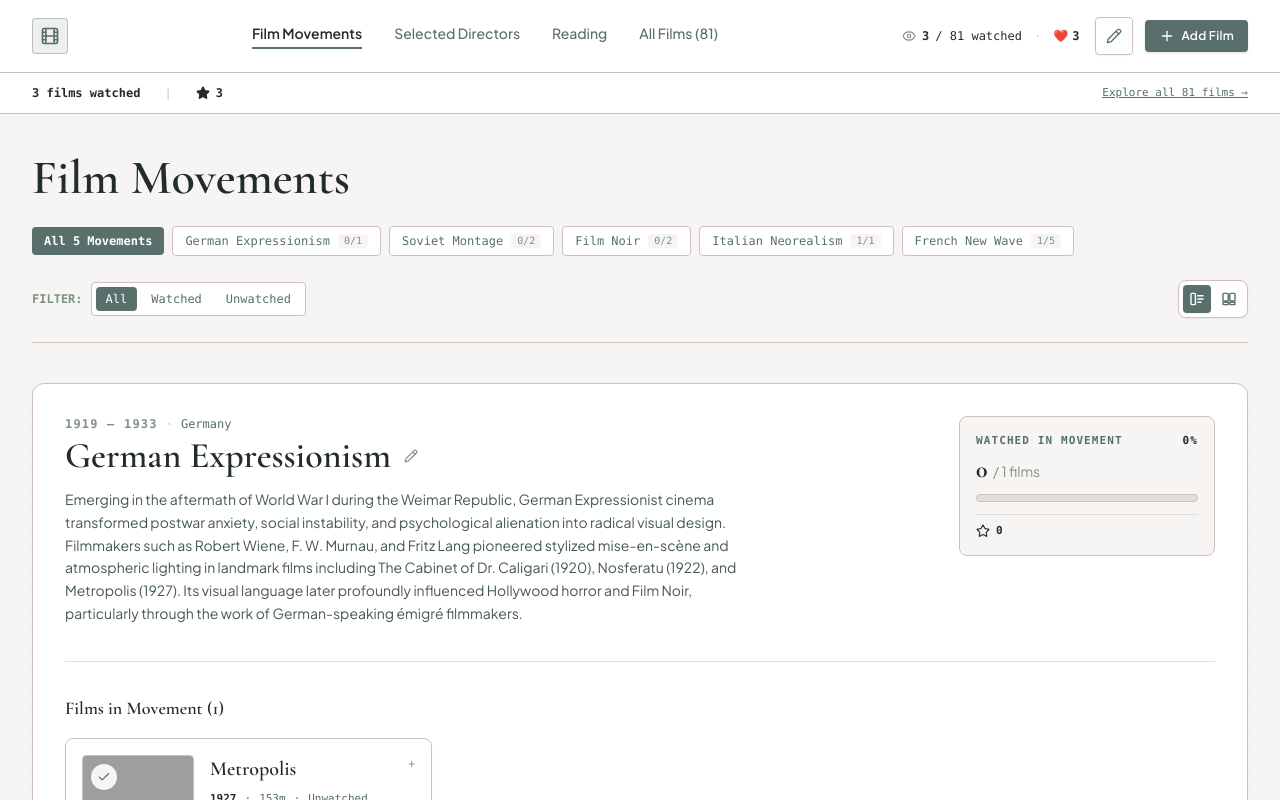
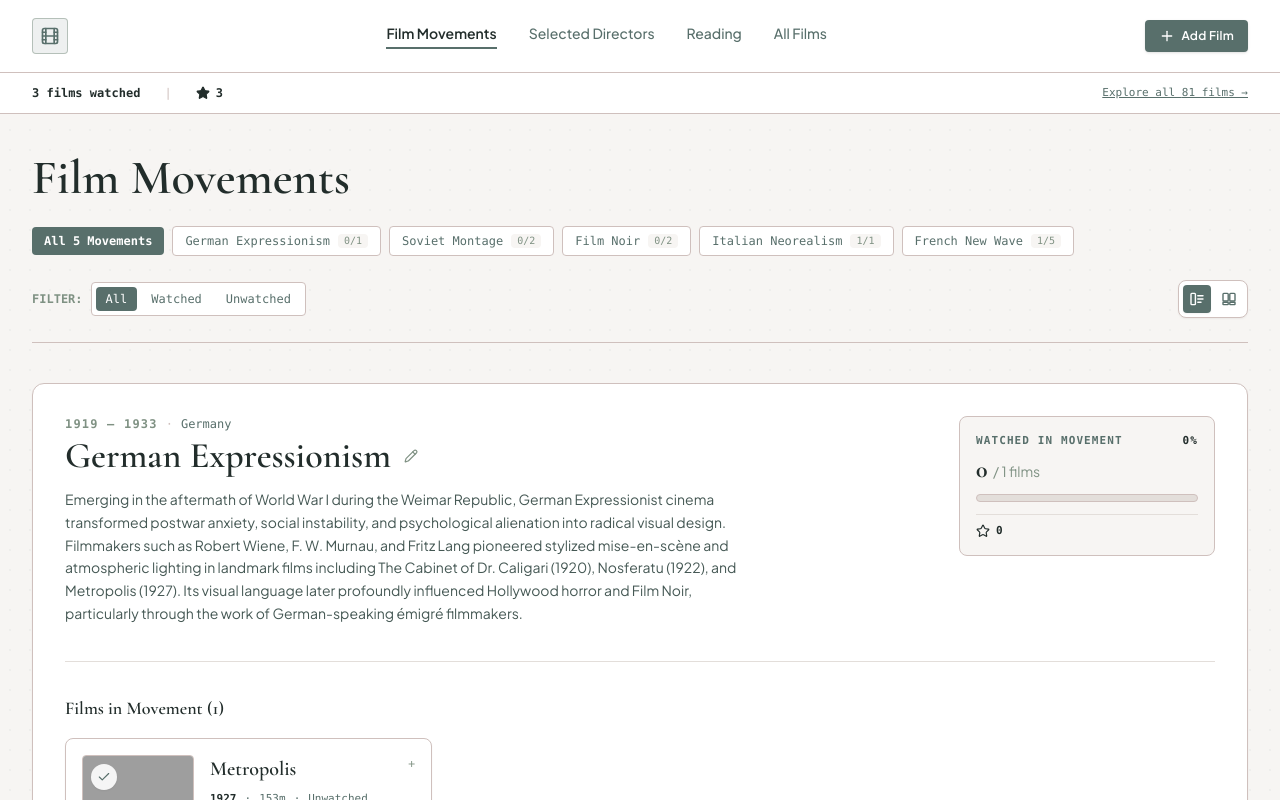
Before and after one commit to Sofloud/black-and-white-films, a React (Vite) app: page / in a window 1280 px wide. Shown: the top 800 px of the page. Built offline with nearby package versions, Linux system fonts and the light colour scheme; grey boxes are pictures that could not be loaded.

Commit message:
Remove header counts and edit shortcut

```diff
--- a/src/components/Header.tsx
+++ b/src/components/Header.tsx
@@ -1,5 +1,5 @@
 import React from 'react';
-import { Film as FilmIcon, Plus, Eye, Pencil } from 'lucide-react';
+import { Film as FilmIcon, Plus } from 'lucide-react';
 
 export type ActiveTab = 'movements' | 'directors' | 'readings' | 'catalog';
 
@@ -7,20 +7,12 @@ interface HeaderProps {
   activeTab: ActiveTab;
   onSelectTab: (tab: ActiveTab) => void;
   onOpenAddModal: () => void;
-  onOpenEditModal: () => void;
-  watchedCount: number;
-  totalFilms: number;
-  likedCount: number;
 }
 
 export const Header: React.FC<HeaderProps> = ({
   activeTab,
   onSelectTab,
   onOpenAddModal,
-  onOpenEditModal,
-  watchedCount,
-  totalFilms,
-  likedCount
 }) => {
   const handleNavClick = (tab: ActiveTab) => {
     onSelectTab(tab);
@@ -87,35 +79,12 @@ export const Header: React.FC<HeaderProps> = ({
                 : 'text-[#586f6b] hover:text-[#222d2b] border-transparent'
             }`}
           >
-            All Films ({totalFilms})
+            All Films
           </button>
         </nav>
 
-        {/* Zone 3: Watched count, emoji heart count, Edit button, and Add Film primary button */}
+        {/* Top-right action: Add Film only */}
         <div className="flex items-center gap-2 sm:gap-3 shrink-0">
-          <div className="hidden lg:flex items-center gap-3 text-xs text-[#586f6b] font-mono mr-1">
-            <span className="flex items-center gap-1.5 text-[#222d2b]">
-              <Eye className="w-3.5 h-3.5 text-[#7f9183]" />
-              <strong className="text-[#222d2b] font-semibold">{watchedCount}</strong> / {totalFilms} watched
-            </span>
-            <span className="text-[#cfc0bd]">·</span>
-            <span className="flex items-center gap-1 text-[#222d2b]" title={`${likedCount} films hearted`}>
-              <span>❤️</span>
-              <strong className="text-[#222d2b] font-semibold">{likedCount}</strong>
-            </span>
-          </div>
-
-          {/* Single Edit Button in the Top Right Corner - just pen sign like in film editing */}
-          <button
-            type="button"
-            onClick={onOpenEditModal}
-            className="p-2 sm:p-2.5 text-[#586f6b] hover:text-[#222d2b] bg-[#ffffff] hover:bg-[#f7f5f3] active:bg-[#e3deda] border border-[#cfc0bd] hover:border-[#586f6b] rounded transition-colors shadow-xs cursor-pointer flex items-center justify-center"
-            title="Edit info"
-            aria-label="Edit info"
-          >
-            <Pencil className="w-4 h-4" />
-          </button>
-
           <button
             type="button"
             onClick={onOpenAddModal}
```
